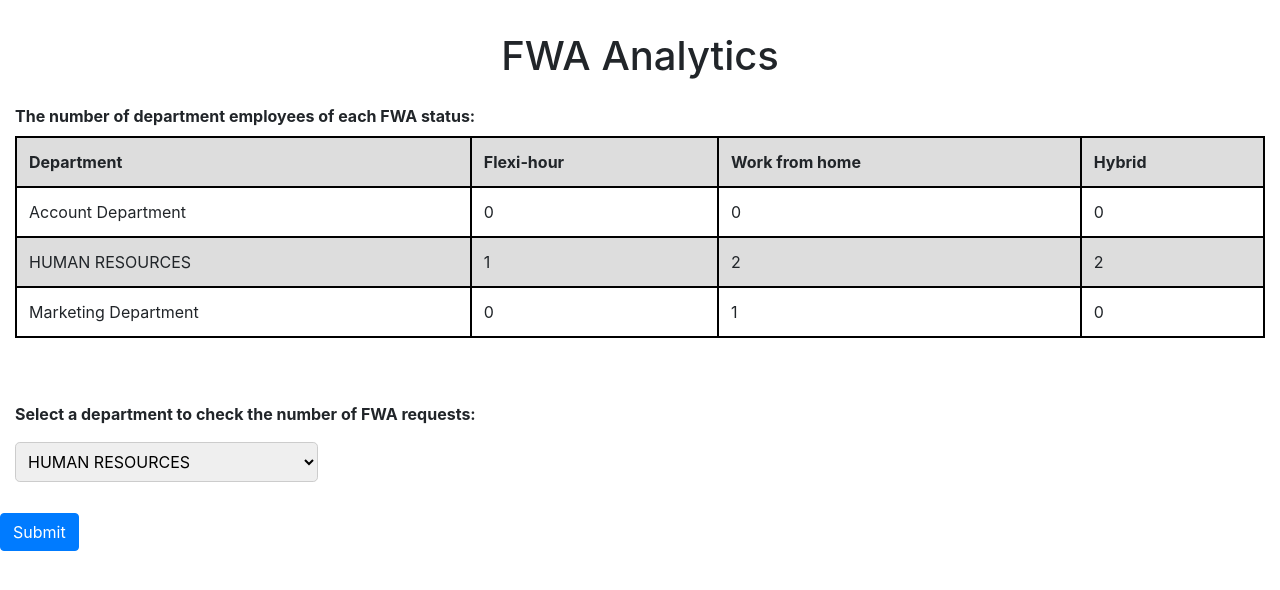
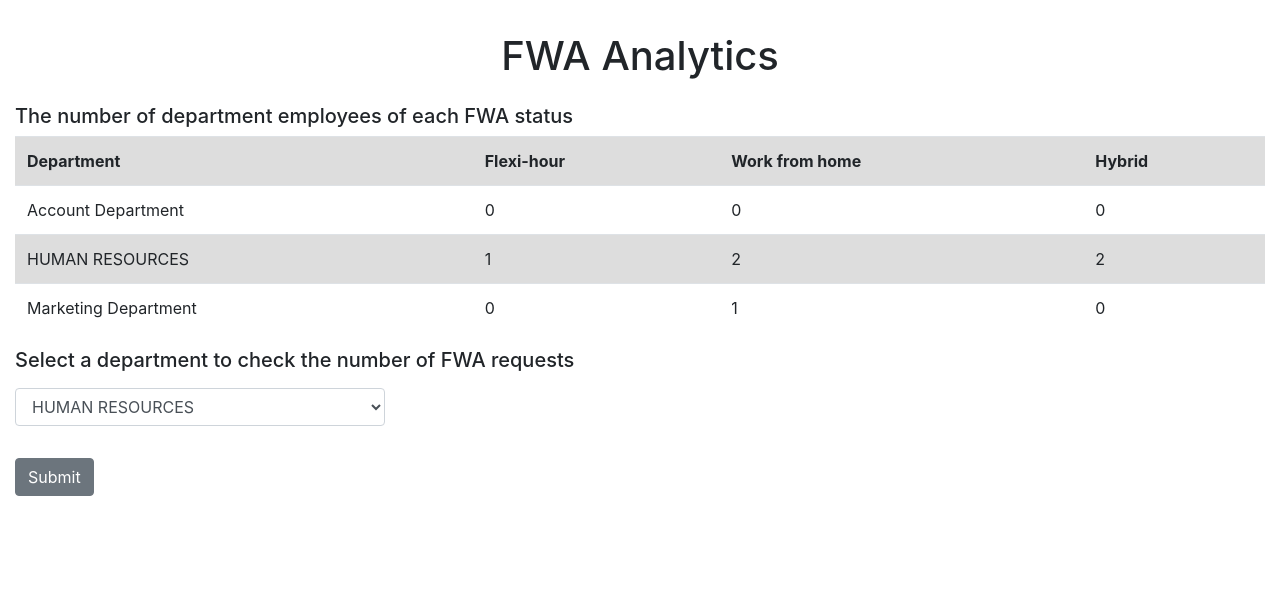
Before and after one commit to JustYuto/FLEXIS, a PHP site: page /supervisorViewFWAAnalytics.php in a window 1280 px wide. Shown: the part 56-646 px from the top of the page. Run offline with PHP 8.4, Linux system fonts and the light colour scheme; a user stored in the database is signed in; data comes from the database, SQL or seed files in the repository.

Commit message:
Changed it for merge

```diff
--- a/supervisorViewFWAAnalytics.php
+++ b/supervisorViewFWAAnalytics.php
@@ -9,24 +9,30 @@
 <html>
 <?php include 'Component/head.php'; ?>
 <?php include 'Component/header.php'; ?>
+
 <head>
     <script type="text/javascript">
-        function preventBack(){window.history.forward()};
-        setTimeout("preventBack()",0);
-            window.onunload=function(){null;}
+    function preventBack() {
+        window.history.forward()
+    };
+    setTimeout("preventBack()", 0);
+    window.onunload = function() {
+        null;
+    }
     </script>
 </head>
+
 <body>
     <h1>FWA Analytics</h1>
     <div class="container-fluid">
-        <table class="table" >
-            <tbody style="border: 2px solid black;">
-                <label><b>The number of department employees of each FWA status: </b></label>
-                <tr style="border: 2px solid black;">
-                    <th style="border: 2px solid black;" scope="col">Department</th>
-                    <th style="border: 2px solid black;" scope="col">Flexi-hour</th>
-                    <th style="border: 2px solid black;" scope="col">Work from home</th>
-                    <th style="border: 2px solid black;" scope="col">Hybrid</th>
+        <table class="table">
+            <tbody>
+                <h5>The number of department employees of each FWA status</h5>
+                <tr>
+                    <th scope="col">Department</th>
+                    <th scope="col">Flexi-hour</th>
+                    <th scope="col">Work from home</th>
+                    <th scope="col">Hybrid</th>
                 </tr>
 
                 <?php
@@ -48,22 +54,23 @@
 
                 while($row = $result -> fetch_assoc()){
                     echo
-                        "<tr style='border: 2px solid black;'>
-                            <td style='border: 2px solid black;'>".$row["deptName"]."</td>
-                            <td style='border: 2px solid black;'>".$row["Flexi-hour"]."</td>
-                            <td style='border: 2px solid black;'>".$row["Work from home"]."</td>
-                            <td style='border: 2px solid black;'>".$row["Hybrid"]."</td>
+                        "<tr>
+                            <td>".$row["deptName"]."</td>
+                            <td>".$row["Flexi-hour"]."</td>
+                            <td>".$row["Work from home"]."</td>
+                            <td>".$row["Hybrid"]."</td>
                         </tr>";
                 }
                 ?>
             </tbody>
         </table>
-    </div> <br>
+    </div>
     <div class="container-fluid">
-        <label><b>Select a department to check the number of FWA requests:</b></label>
-            <form method="POST" class="form-group row">
-                <div class="col-sm-10">
-                    <select name="departmentID" id="departmentID">
+        <h5>Select a department to check the number of FWA requests</h5>
+        <form method="POST" class="row">
+            <div class="container">
+                <div>
+                    <select class="control-label form-control" name="departmentID id=" departmentID">
                         <?php
                         session_start();
                         require_once('config.php');
@@ -79,14 +86,15 @@
                         }
                         ?>
                     </select>
+                    <div>
+                        <button class="btn btn-secondary mx-auto mt-2" type="submit">Submit</button>
                     </div>
-                <div class="col-form-label">
-                    <button class="btn btn-primary mb-4" type="submit">Submit</button>
                 </div>
-                <br>
         </form>
+
+
         <table class="table">
-            <tbody style="border: 2px solid black;">
+            <tbody>
                 <?php
                 require_once('config.php');
                 if(isset($_POST['departmentID'])) {
@@ -102,14 +110,14 @@
                     if (!$result) {
                         die("Invalid query: " . $conn->error);
                     }
-                    echo "<tr style='border: 2px solid black;'><th style='border: 2px solid black;'>Request Date</th><th style='border: 2px solid black;'>Number of Requests</th></tr>";
+                    echo "<tr><th>Request Date</th><th>Number of Requests</th></tr>";
                     while($row = $result->fetch_assoc()) {
                         echo"
                         ";
-                        echo "<tr style='border: 2px solid black;'>";
-                        echo "<td style='border: 2px solid black;'>" . $row['requestDate'] . "</td>";
+                        echo "<tr>";
+                        echo "<td>" . $row['requestDate'] . "</td>";
                         echo "<td>" . $row['numRequests'] . "</td>";
-                        echo "</tr style='border: 2px solid black;'>";
+                        echo "</tr>";
                     }
                 }
             ?>
@@ -117,4 +125,5 @@
         </table>
     </div>
 </body>
+
 </html>
```
Lines whose indentation alone changed are shown as unchanged.
